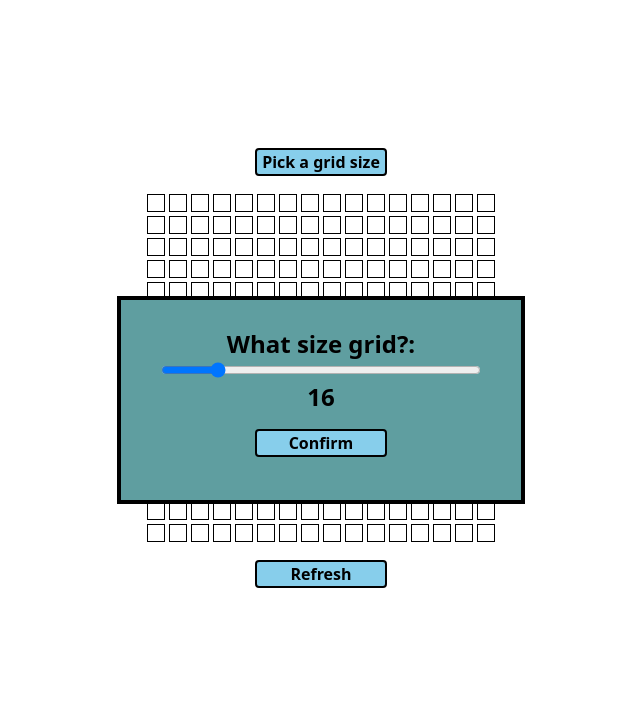
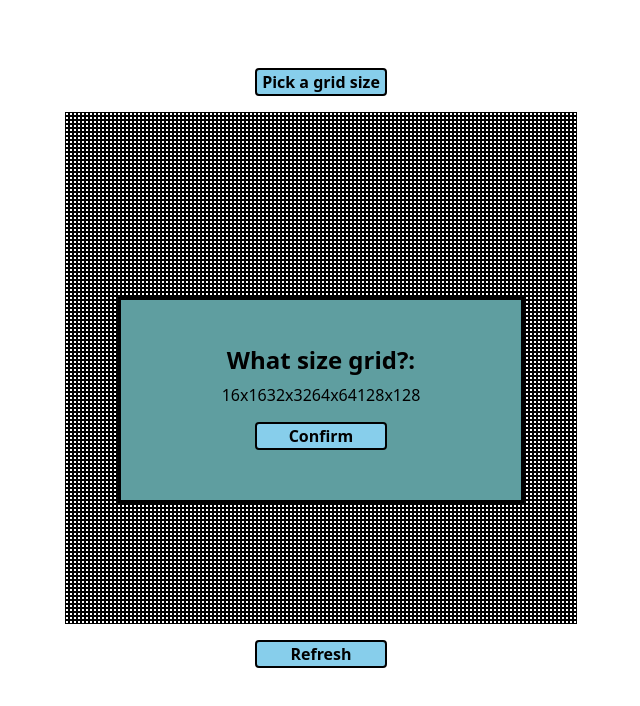
Before and after one commit to CFisher21/Etch-a-Sketch, a plain HTML site: page index.html in a window 1280 px wide. Both pictures are taken after a click on the link "Pick a grid size". Shown: the whole page, without its empty margins (319-959 px from the left). Drawn offline with Linux system fonts and the light colour scheme.

Commit message:
Changed the pick a grid size pop up menu to 4 buttons instead of a slider

```diff
--- a/index.html
+++ b/index.html
@@ -10,13 +10,17 @@
   <body>
     <div class="container" id="container">
     <div class="pop-up-window" id="pop-up-window">
-        <label for="setting-slider">What size grid?:</label>
-        <input type="range" id="setting-slider" min="0" max="100" value="16">
-        <span id="sliderValue">16</span>
+        <p>What size grid?: </p>
+        <div class="row">
+        <a id="size-button-16" class="grid-size-button">16x16</a>
+        <a id="size-button-32" class="grid-size-button">32x32</a>
+        <a id="size-button-64" class="grid-size-button">64x64</a>
+        <a id="size-button-128" class="grid-size-button">128x128</a>
+      </div>
         <a class="button" id="confirm-settings">Confirm</a>
     </div>
       <div class="colum">
-        <a class="button" id="size-button">Pick a grid size</a>
+        <a class="fade-in button" id="size-button">Pick a grid size</a>
         <div class="grid fade-in" id="grid"></div>
         <a class="fade-in button" id="refresh-button">Refresh</a>
       </div>
--- a/script.js
+++ b/script.js
@@ -1,17 +1,30 @@
-function createGrid(gridsize) {
-    var gridSize = gridsize * gridsize
+const grid = document.getElementById("grid");
+var gridTile = document.getElementById("grid-tile")
 
-    for(let i = 0; i < gridSize; i++) {
+function createGrid(totalcube) {
+
+    // var newTileSize =
+    var totalCubes = totalcube * totalcube
+
+
+    for(let i = 0; i < totalCubes; i++) {
         const newDiv = document.createElement("div");
         newDiv.classList.add("grid-tile")
+        newDiv.setAttribute("id", "grid-tile")
         grid.appendChild(newDiv)
     }
 }
 
-createGrid(16);
+
+// 16 = 32px
+// 32 = 16px
+// 64 = 8px
+// 128 = 4px
+
+createGrid(128);
 
 document.addEventListener("DOMContentLoaded", function() {
-    const grid = document.getElementById("grid");
+
     const refreshButton = document.getElementById("refresh-button");
     const sizeButton = document.getElementById("size-button");
     var slider = document.getElementById("setting-slider");
--- a/style.css
+++ b/style.css
@@ -1,12 +1,13 @@
 body {
     font-family: system-ui, -apple-system, BlinkMacSystemFont, 'Segoe UI', Roboto, Oxygen, Ubuntu, Cantarell, 'Open Sans', 'Helvetica Neue', sans-serif;
 }
+
 .grid-tile {
-    height: 16px;
-    width: 16px;
+    height: 4px;
+    width: 4px;
     background-color: transparent;
     border: 1px solid black;
-    margin: 2px;
+    box-sizing: border-box;
 }
 
 .grid-tile:hover {
@@ -23,7 +24,8 @@ body {
 .grid {
     display: flex;
     flex-wrap: wrap;
-    max-width: 352px;
+    width: 512px;
+    height: 512px;
 }
 
 .fade-in {
@@ -79,16 +81,29 @@ body {
     border: 4px solid black;
 }
 
-#setting-slider {
-    width: 80%;
-}
-
-.pop-up-window label {
+.pop-up-window p {
     font-size: 24px;
     font-weight: 700;
+    margin: 8px;
 }
 
 .pop-up-window span {
     font-size: 24px;
     font-weight: 700;
 }
+
+.size-button {
+    background-color: grey;
+    border: 2px solid black;
+    padding: 8px;
+    border-radius: 4px;
+    margin: 4px;
+    width: 4rem;
+    font-weight: 600;
+    cursor: pointer;
+}
+
+.row {
+    display: flex;
+    flex-direction: row;
+}
```
